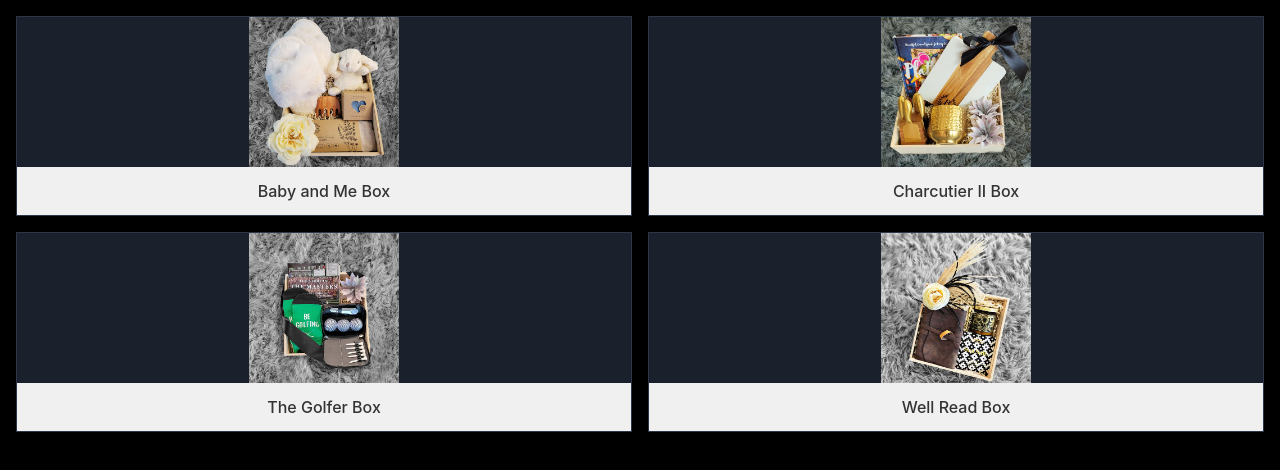
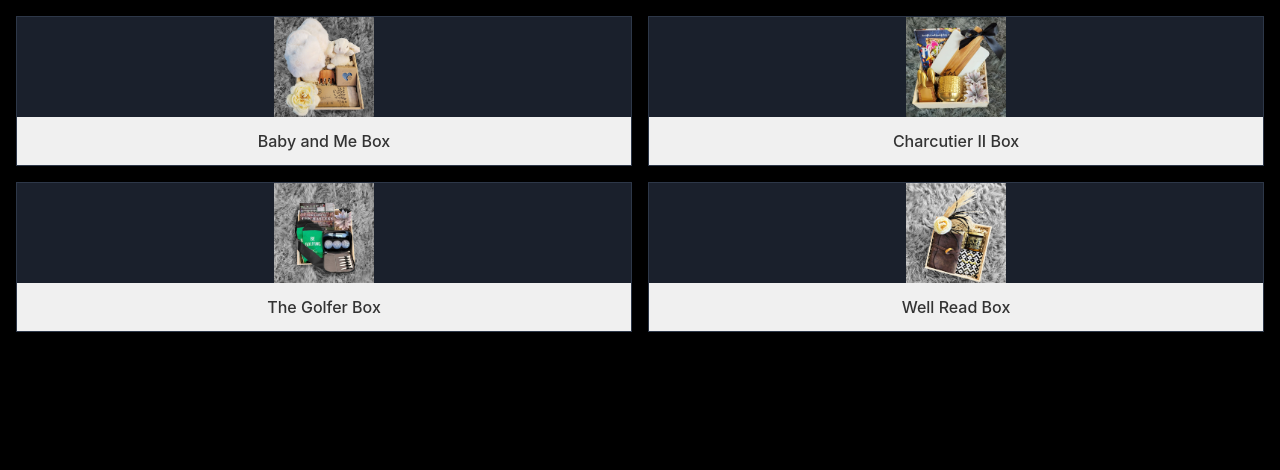
Before and after one commit to dvaughan111/Boxx-Options, a plain HTML site: page index.html in a window 1280 px wide. Drawn offline with nearby package versions, Linux system fonts and the light colour scheme.

Commit message:
Update index.html

```diff
--- a/index.html
+++ b/index.html
@@ -63,7 +63,7 @@
         }
         .image-card img {
             width: 100%; /* Make image fill the width of its container */
-            max-width: 150px; /* Set a maximum width for the image (even smaller) */
+            max-width: 100px; /* Set a maximum width for the image (even smaller) */
             aspect-ratio: 1 / 1; /* Force a 1:1 square aspect ratio */
             object-fit: cover; /* Crop image to fill the space while maintaining aspect ratio */
             /* border-top-left-radius: 0.75rem; Removed rounded corners */
@@ -117,7 +117,7 @@
         .image-grid {
             grid-template-columns: repeat(1, 1fr); /* Default to 1 column on very small screens */
             gap: 1rem; /* Narrower gap between cards */
-            width: 100%; /* Ensure the grid itself takes full width */
+            width: 100%; /* Ensure the grid itself takes full full width */
         }
         @media (min-width: 640px) { /* sm breakpoint and up */
             .image-grid {
```
